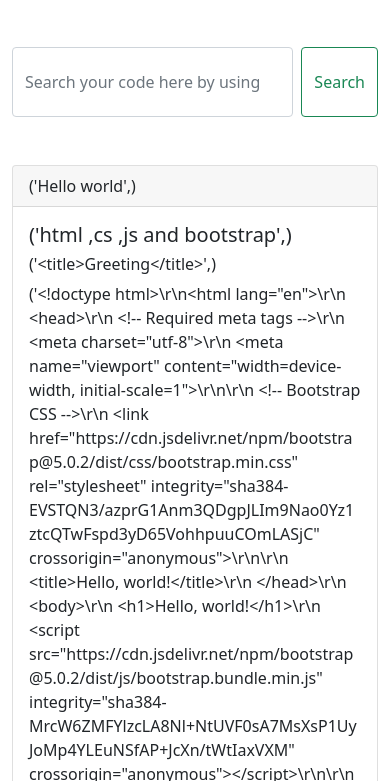
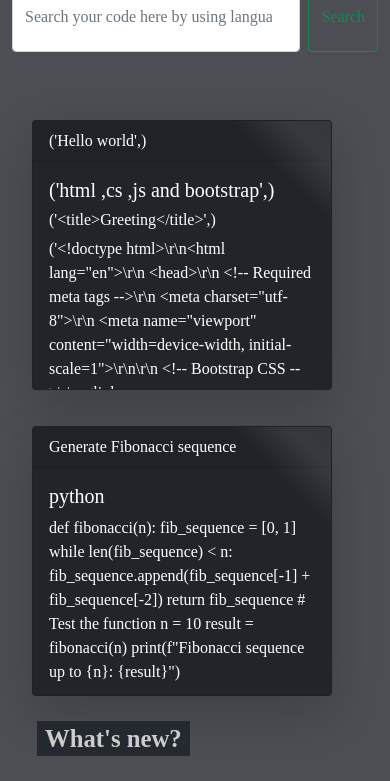
Before and after one commit to ritika210502/code_snippet_repository, a Django app: page / in a window 390 px wide. Shown: the part 302-1083 px from the top of the page. Run offline with Django 4.2, Linux system fonts and the light colour scheme; a user stored in the database is signed in; data comes from the database, SQL or seed files in the repository.

Commit message:
modfiy some files

```diff
--- a/code_snippet/settings.py
+++ b/code_snippet/settings.py
@@ -117,12 +117,12 @@ USE_TZ = True
 # Static files (CSS, JavaScript, Images)
 # https://docs.djangoproject.com/en/4.2/howto/static-files/
 
-STATIC_URL = 'static/'
+STATIC_URL = '/static/'
 STATIC_ROOT=os.path.join(BASE_DIR,'staticfiles')
 STATICFILES_DIR={
-    os.path.join(BASE_DIR, 'public/static')
+    os.path.join(BASE_DIR, 'static')
 }
-MEDIA_ROOT = os.path.join(BASE_DIR, 'public/static')
+MEDIA_ROOT = os.path.join(BASE_DIR, 'static')
 MEDIA_URL = '/media/'
 # Default primary key field type
 # https://docs.djangoproject.com/en/4.2/ref/settings/#default-auto-field
--- /dev/null
+++ b/snippetApp/static/css/index.css
@@ -0,0 +1,222 @@
+/* Positioning styles */
+.abs {
+    position: absolute;
+}
+
+.rel {
+    position: relative;
+}
+
+.fix {
+    position: fixed;
+}
+
+/* Display styles */
+.i {
+    display: inline;
+}
+
+.ib {
+    display: inline-block;
+}
+
+.b {
+    display: block;
+}
+
+.n {
+    display: none;
+}
+
+.f {
+    display: flex;
+}
+
+.if {
+    display: inline-flex;
+}
+
+.g {
+    display: grid;
+}
+
+.ig {
+    display: inline-grid;
+}
+
+/* Vertical align middle */
+.vm {
+    vertical-align: middle;
+}
+
+/* Body background color */
+body {
+    background: #4c4e54;
+    font-family: 'Alegreya Sans';
+}
+
+/* Wrapper styles */
+.wrapper {
+    padding: 15px;
+}
+
+/* Heading styles */
+h2 {
+    position: relative;
+    vertical-align: middle;
+    padding: 10px;
+    padding-left: 25px;
+    color: #ccc;
+    margin: 0;
+}
+
+h2 strong {
+    position: relative;
+    vertical-align: middle;
+    z-index: 2;
+    background: #24282f;
+    padding: 4px 8px;
+}
+
+h2 span {
+    vertical-align: middle;
+    font-size: 0.7em;
+    color: #aaa;
+    margin-left: 10px;
+}
+
+h2:after {
+    position: absolute;
+    content: '';
+    z-index: 1;
+    bottom: 50%;
+    margin-bottom: -2px;
+    height: 2px;
+    left: 0;
+    right: 0;
+    background: lighten(#24282f, 10%);
+}
+
+/* Card styles */
+.cards {
+    display: flex;
+    flex-flow: row wrap;
+}
+
+.cards .card {
+    position: relative;
+    margin: 20px;
+    width: 300px;
+    height: 270px;
+    overflow: hidden;
+    box-shadow: 0 5px 10px rgba(0, 0, 0, 0.8);
+    transform-origin: center top;
+    transform-style: preserve-3d;
+    transform: translateZ(0);
+    transition: 0.3s;
+}
+
+.cards .card img {
+    width: 100%;
+    min-height: 100%;
+}
+
+.cards .card figcaption {
+    position: absolute;
+    bottom: 0;
+    left: 0;
+    right: 0;
+    padding: 20px;
+    padding-bottom: 10px;
+    font-size: 20px;
+    background: none;
+    color: #fff;
+    transform: translateY(100%);
+    transition: 0.3s;
+}
+
+.cards .card:after {
+    position: absolute;
+    content: '';
+    z-index: 10;
+    width: 200%;
+    height: 100%;
+    top: -90%;
+    left: -20px;
+    opacity: 0.1;
+    transform: rotate(45deg);
+    background: linear-gradient(to top, transparent, #fff 15%, rgba(255, 255, 255, 0.5));
+    transition: 0.3s;
+}
+
+.cards .card:hover,
+.cards .card:focus,
+.cards .card:active {
+    box-shadow: 0 8px 16px 3px rgba(0, 0, 0, 0.6);
+    transform: translateY(-3px) scale(1.05) rotateX(15deg);
+}
+
+.cards .card:hover figcaption,
+.cards .card:focus figcaption,
+.cards .card:active figcaption {
+    transform: none;
+}
+
+.cards .card:hover:after,
+.cards .card:focus:after,
+.cards .card:active:after {
+    transform: rotate(25deg);
+    top: -40%;
+    opacity: 0.15;
+}
+
+/* News styles */
+.news {
+    display: flex;
+    flex-flow: row wrap;
+}
+
+.news .article {
+    position: relative;
+    overflow: hidden;
+    width: 350px;
+    height: 235px;
+    margin: 20px;
+}
+
+.news .article img {
+    width: 100%;
+    min-height: 100%;
+    transition: 0.2s;
+}
+
+.news .article figcaption {
+    position: absolute;
+    font-size: 14px;
+    text-shadow: 0 1px 0 rgba(51, 51, 51, 0.3);
+    color: #fff;
+    left: 0;
+    right: 0;
+    top: 0;
+    bottom: 0;
+    padding: 40px;
+    box-shadow: 0 0 2px rgba(0, 0, 0, 0.2);
+    background: rgba(6, 18, 53, 0.6);
+    opacity: 0;
+    transform: scale(1.15);
+    transition: 0.2s;
+}
+
+.news .article:hover img,
+.news .article:focus img,
+.news .article:active img {
+    filter: blur(3px);
+    transform: scale(0.97);
+}
+
+.news .article:hover figcaption,
+.news .article:focus figcaption,
+.news .article:active figcaption {
+    opacity: 1;
+    transform: none;
+}
--- a/snippetApp/templates/base.html
+++ b/snippetApp/templates/base.html
@@ -9,6 +9,8 @@
     <link href="https://cdn.jsdelivr.net/npm/bootstrap@5.0.2/dist/css/bootstrap.min.css" rel="stylesheet" integrity="sha384-EVSTQN3/azprG1Anm3QDgpJLIm9Nao0Yz1ztcQTwFspd3yD65VohhpuuCOmLASjC" crossorigin="anonymous">
 
     <title id="title">{% block title %} HOME PAGE {% endblock  %}</title>
+
+
   </head>
   <body>
     <nav class="navbar navbar-expand-lg navbar-dark bg-primary">
--- a/snippetApp/templates/index.html
+++ b/snippetApp/templates/index.html
@@ -1,6 +1,9 @@
 {% extends 'base.html' %}
 
 {% block content%}
+{% load static %}
+  <link rel="stylesheet" href="{% static 'css/index.css' %}">
+
 <div class="container mt-5">
     <div id="carouselExampleCaptions" class="carousel slide" data-bs-ride="carousel">
     <div class="carousel-indicators">
@@ -10,21 +13,21 @@
     </div>
     <div class="carousel-inner">
       <div class="carousel-item active">
-        <img src="https://source.unsplash.com/random/520x300/?developer,coding" class="d-block w-100" alt="...">
+        <img src="https://source.unsplash.com/random/520x200/?developer,coding" class="d-block w-100" alt="...">
         <div class="carousel-caption d-none d-md-block">
           <h2>"Every great developer you know got there by solving problems they were unqualified to solve until they actually did it.",        </h2>
           <p>"Coding: Where creativity meets logic."        </p>
         </div>
       </div>
       <div class="carousel-item">
-        <img src="https://source.unsplash.com/random/520x300/?web_development,hacking" class="d-block w-100" alt="...">
+        <img src="https://source.unsplash.com/random/520x200/?web_development,hacking" class="d-block w-100" alt="...">
         <div class="carousel-caption d-none d-md-block">
           <h2>    "Why do programmers prefer dark mode? Because light attracts bugs.",        </h2>
           <p>"Explore the art of programming."        </p>
         </div>
       </div>
       <div class="carousel-item">
-        <img src="https://source.unsplash.com/random/520x300/?DSA,html,javascript" class="d-block w-100" alt="...">
+        <img src="https://source.unsplash.com/random/520x200/?DSA,html,javascript" class="d-block w-100" alt="...">
         <div class="carousel-caption d-none d-md-block">
           <h2>    "The best error message is the one that never shows up.",        </h2>
           <p>"Revolutionize your development journey."            .</p>
@@ -49,14 +52,14 @@
     </form>
 </div>
 
-<div class="mt-5">
+<div class="mt-5 ">
     {% if CodeContent %}
-      <div class="row">
+      <div class="row ">
         {% for CodeContent in CodeContent %}
           <br>
-          <div class="col-sm-6">
+          <div class=" cards col-sm-4 ">
 
-            <div class="card">
+            <div class="card text-white bg-dark mb-3 p-6 shadow-lg">
               <div class="card-header">
                 {{CodeContent.title}}
               </div>
@@ -65,9 +68,11 @@
                 <h6>{{CodeContent.tags}}</h6>
                 <p class="card-text">{{CodeContent.code_content}}</p>
                 <div class="card-footer">
-                  Written By{{CodeContent.user}}
+                  <h5>Written By {{CodeContent.user}}</h5>
                 </div>
               </div>
+              <figcaption><a class="btn btn-outline-danger" href="/code/{{ code.id }}" type="button">Read
+                More</a></figcaption>
             </div>
 
           </div>
@@ -80,5 +85,47 @@
   </div>
 
 
+        <h2><strong>What's new?</strong></h2>
 
-  {% endblock %}
+        <div class="news">
+
+          <figure class="article">
+
+            <img src="https://source.unsplash.com/random/520x300/?web_development,hacking" />
+
+            <figcaption>
+
+              <h3>New Item</h3>
+
+              <p>
+
+                In today’s update, two heads are better than one, and three heads are better than that, as the all-new Flockheart’s Gamble Arcana item for Ogre Magi makes its grand debut.
+
+              </p>
+
+            </figcaption>
+
+          </figure>
+
+          <figure class="article">
+
+            <img src="https://source.unsplash.com/random/520x300/?web_development,hacking" />
+
+            <figcaption>
+
+              <h3>Update</h3>
+
+              <p>
+
+                Just in time for Lunar New Year and the Rat’s time in the cyclical place of honor,
+                 the Treasure of Unbound Majesty is now available.
+              </p>
+
+            </figcaption>
+
+          </figure>
+
+        </div>
+      </div>
+
+   {% endblock %}
```
